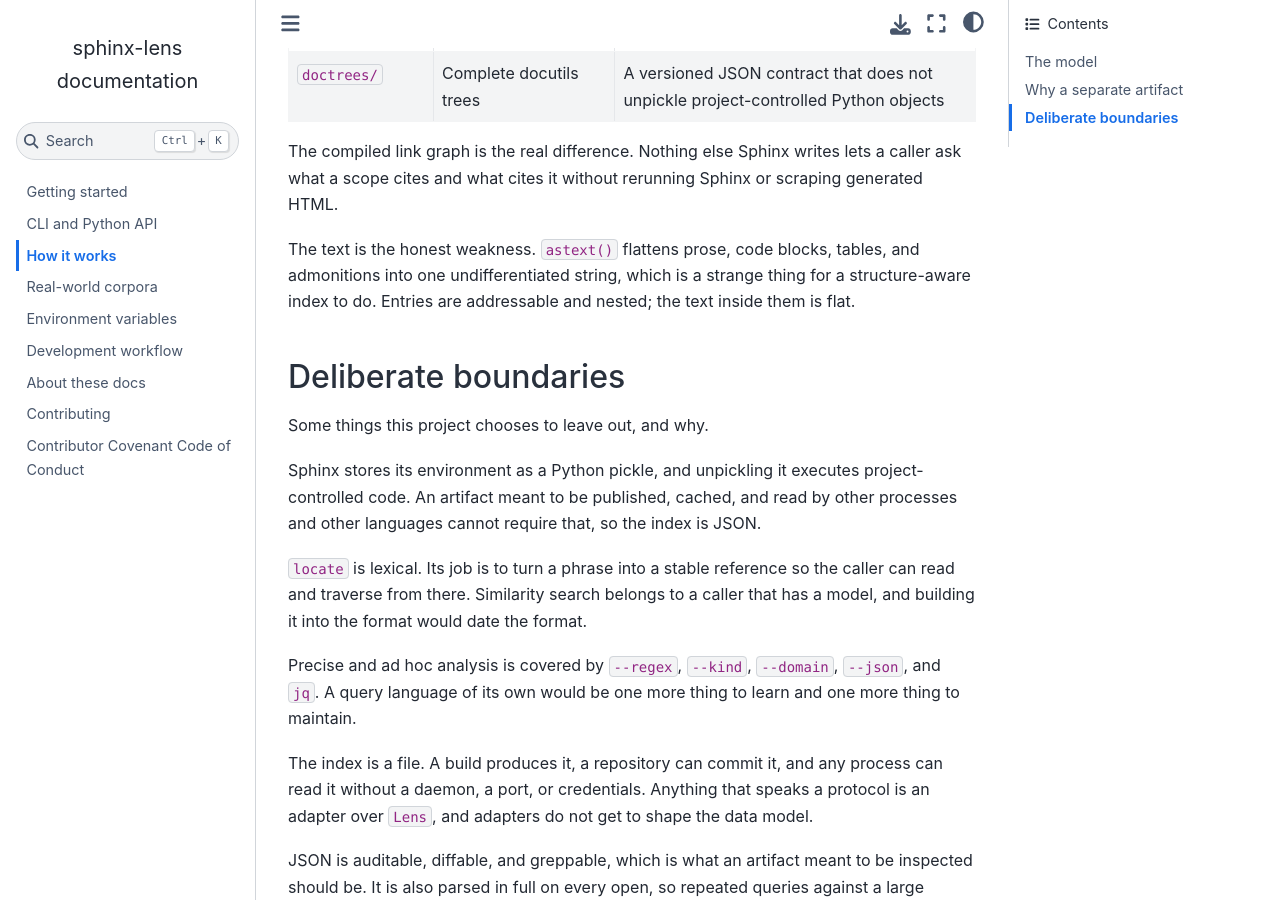
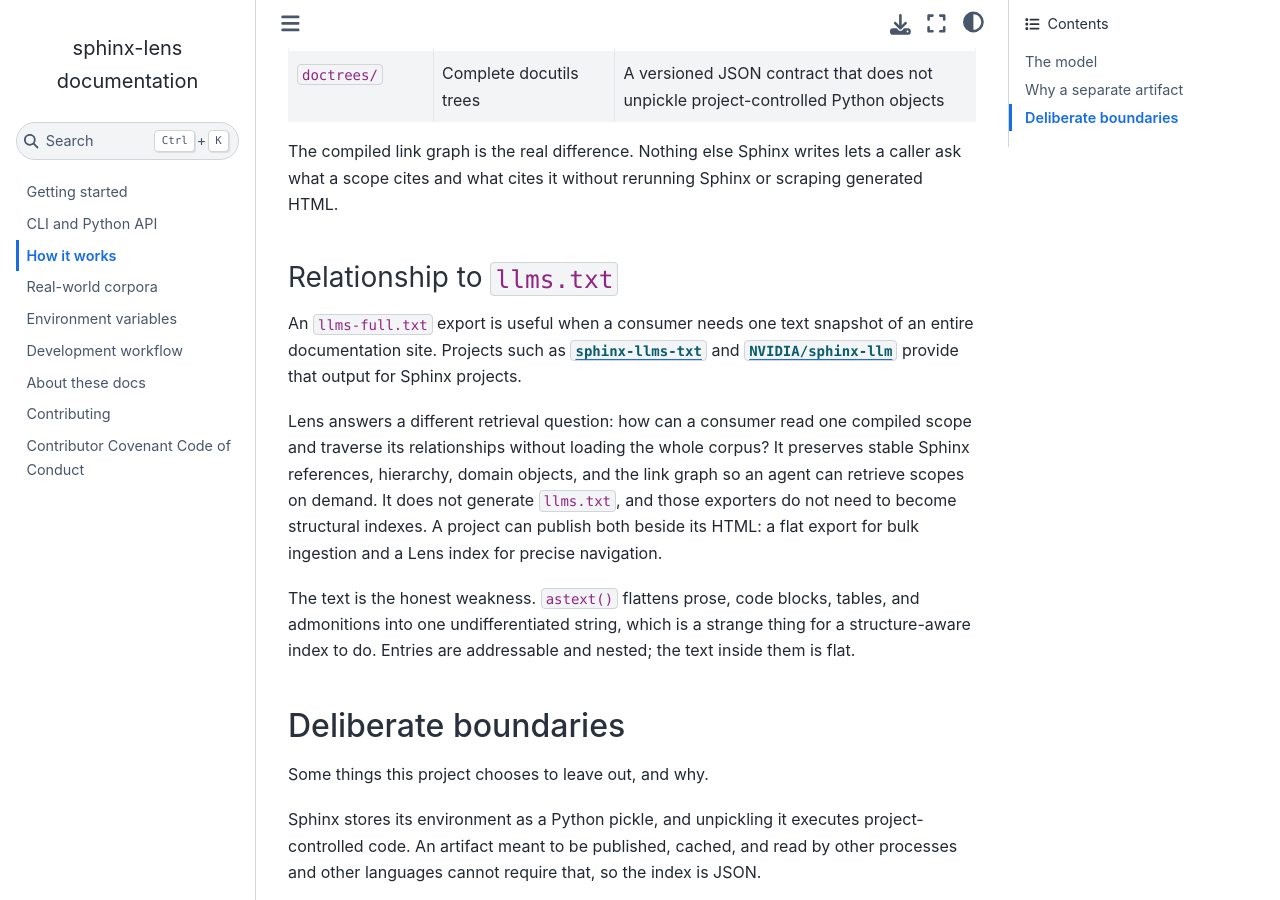
Before and after one commit to mgaitan/sphinx-lens, a Sphinx documentation site: the page built from docs/design.md, in a window 1280 px wide and 900 px high, scrolled down 1718 px. Built offline with Sphinx 7.4.7 and the Sphinx Book theme 1.1.4, drawn with Linux system fonts in a browser that asks for light colours.

Commit message:
Document relationship to LLM text exports
Co-authored-by: codex <codex@openai.com>

```diff
--- a/docs/design.md
+++ b/docs/design.md
@@ -81,6 +81,22 @@ The compiled link graph is the real difference. Nothing else Sphinx writes lets
 a caller ask what a scope cites and what cites it without rerunning Sphinx or
 scraping generated HTML.
 
+### Relationship to `llms.txt`
+
+An `llms-full.txt` export is useful when a consumer needs one text snapshot of
+an entire documentation site. Projects such as
+[`sphinx-llms-txt`](https://github.com/jdillard/sphinx-llms-txt) and
+[`NVIDIA/sphinx-llm`](https://github.com/NVIDIA/sphinx-llm) provide that output
+for Sphinx projects.
+
+Lens answers a different retrieval question: how can a consumer read one
+compiled scope and traverse its relationships without loading the whole corpus?
+It preserves stable Sphinx references, hierarchy, domain objects, and the link
+graph so an agent can retrieve scopes on demand. It does not generate
+`llms.txt`, and those exporters do not need to become structural indexes. A
+project can publish both beside its HTML: a flat export for bulk ingestion and a
+Lens index for precise navigation.
+
 The text is the honest weakness. `astext()` flattens prose, code blocks, tables,
 and admonitions into one undifferentiated string, which is a strange thing for a
 structure-aware index to do. Entries are addressable and nested; the text inside
```
Also changed, not shown: README.md (+6 -0 lines).
